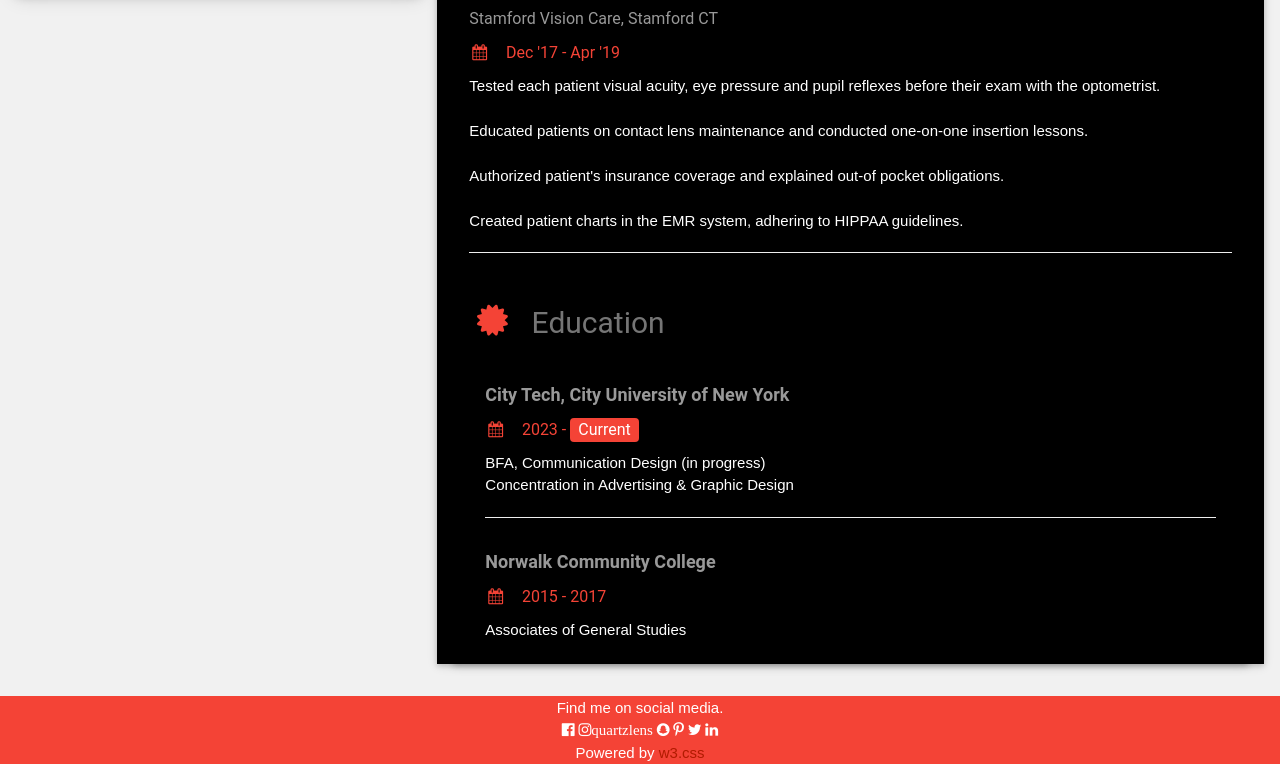
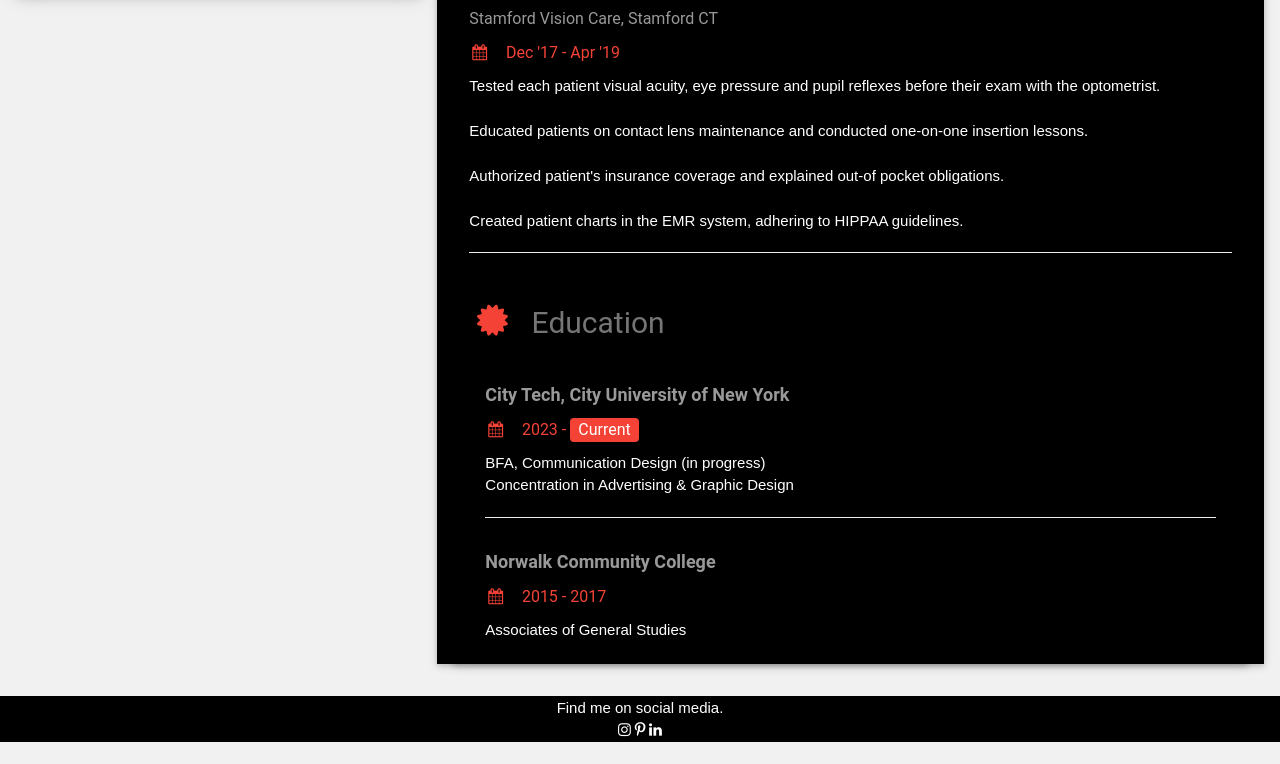
Before and after one commit to andreajai/COMD-2451-portfolio-website, a plain HTML site: page resume.html in a window 1280 px wide. Shown: the part 1042-1806 px from the top of the page. After the commit the page ends 1784 px from the top, so only its background shows below. Drawn offline with nearby package versions, Linux system fonts and the light colour scheme; a web font is replaced by a local one.

Commit message:
Add files via upload

```diff
--- a/resume.html
+++ b/resume.html
@@ -262,15 +262,11 @@
         <!-- End Page Container -->
         </div>
 
-        <footer class="w3-container w3-red w3-center w3-margin-top">
+        <footer class="w3-container w3-black w3-center w3-margin-top">
             <p>Find me on social media.</p>
-            <i class="fa fa-facebook-official w3-hover-opacity"></i>
-            <i class="fa fa-instagram w3-hover-opacity">quartzlens</i>
-            <i class="fa fa-snapchat w3-hover-opacity"></i>
+            <i class="fa fa-instagram w3-hover-opacity" a href="www.instagram.com"></i></a>
             <i class="fa fa-pinterest-p w3-hover-opacity"></i>
-            <i class="fa fa-twitter w3-hover-opacity"></i>
             <i class="fa fa-linkedin w3-hover-opacity"></i>
-            <p>Powered by <a href="https://www.w3schools.com/w3css/default.asp" target="_blank">w3.css</a></p>
         </footer>
 
         <script src="js/javascript.js"> </script>
```
Also changed, not shown: artwork.html (+1 -1 lines), index.html (+2 -2 lines).
